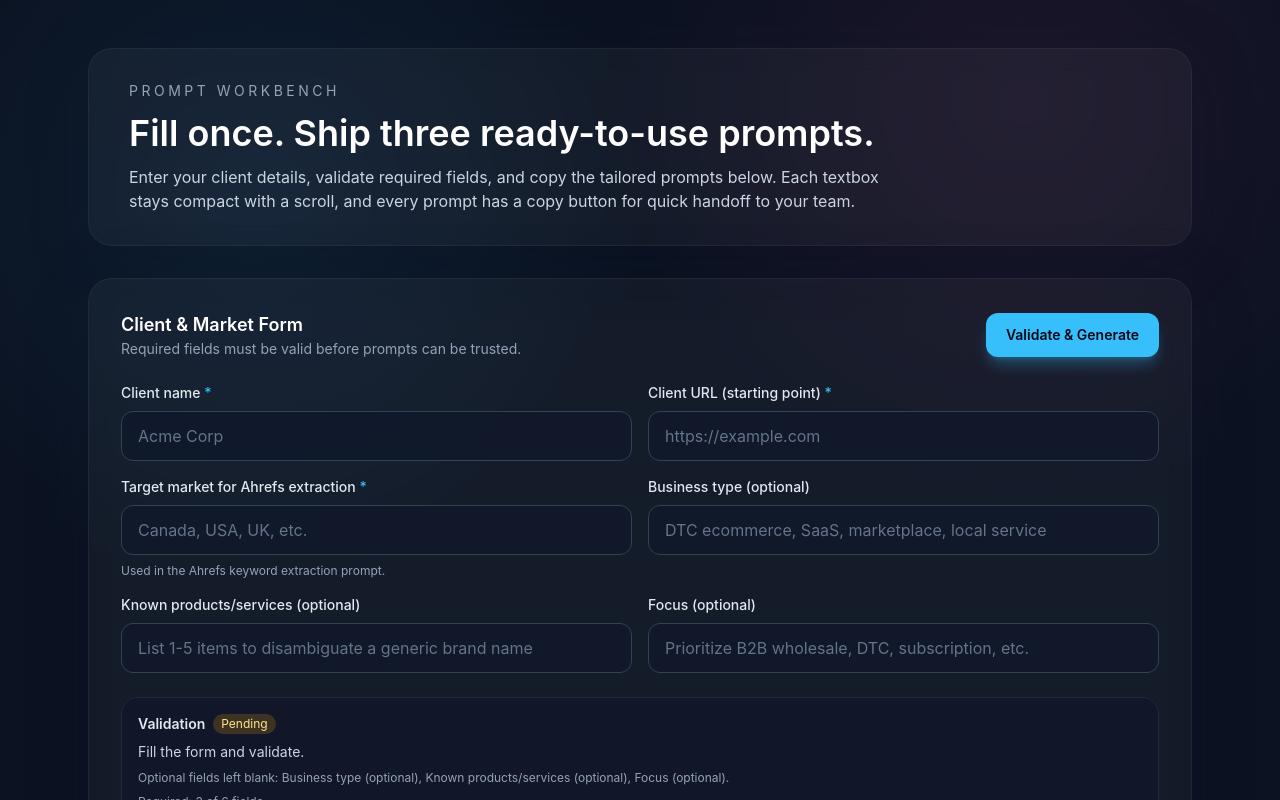
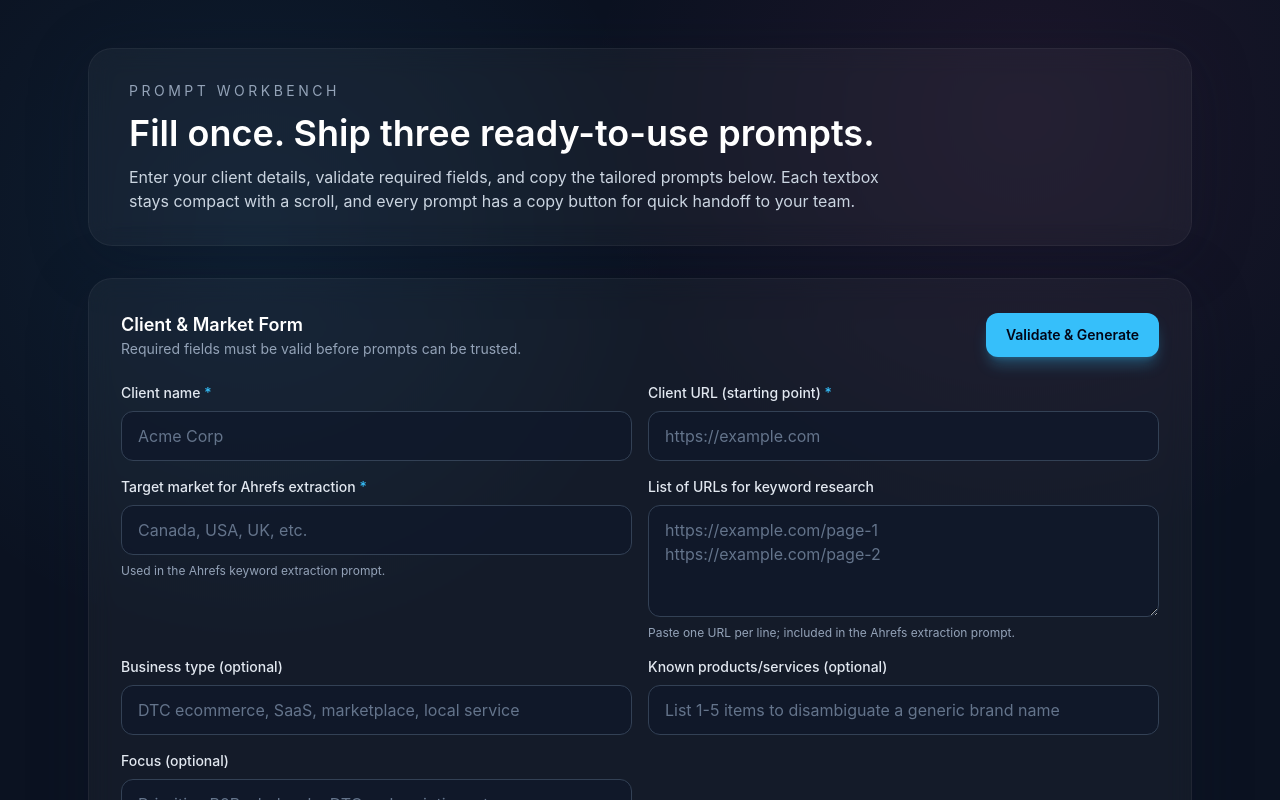
Before and after one commit to allinadvertising/fred, a Next.js app: page / in a window 1280 px wide. Shown: the top 800 px of the page. Built offline with nearby package versions, Linux system fonts and the light colour scheme.

Commit message:
list of URLs are now part of the main formulary

```diff
--- a/app/page.tsx
+++ b/app/page.tsx
@@ -11,7 +11,8 @@ const initialValues: FormValues = {
   businessType: '',
   knownProducts: '',
   focus: '',
-  targetMarket: ''
+  targetMarket: '',
+  keywordUrls: ''
 };
 
 const fieldConfig: Array<{
@@ -20,6 +21,7 @@ const fieldConfig: Array<{
   placeholder: string;
   required?: boolean;
   helper?: string;
+  multiline?: boolean;
 }> = [
   {
     key: 'clientName',
@@ -39,6 +41,13 @@ const fieldConfig: Array<{
     placeholder: 'Canada, USA, UK, etc.',
     required: true,
     helper: 'Used in the Ahrefs keyword extraction prompt.'
+  },
+  {
+    key: 'keywordUrls',
+    label: 'List of URLs for keyword research',
+    placeholder: 'https://example.com/page-1\nhttps://example.com/page-2',
+    helper: 'Paste one URL per line; included in the Ahrefs extraction prompt.',
+    multiline: true
   },
   {
     key: 'businessType',
@@ -164,6 +173,21 @@ export default function HomePage() {
                   {field.label}
                   {field.required && <span className="text-accent"> *</span>}
                 </label>
+                {field.multiline ? (
+                  <textarea
+                    id={field.key}
+                    className="input min-h-28"
+                    placeholder={field.placeholder}
+                    value={formValues[field.key]}
+                    onChange={(event) => {
+                      const nextValue = event.target.value;
+                      setFormValues((prev) => ({ ...prev, [field.key]: nextValue }));
+                      if (hasValidated && !pendingValidation) {
+                        setPendingValidation(true);
+                      }
+                    }}
+                  />
+                ) : (
                   <input
                     id={field.key}
                     className="input"
@@ -177,6 +201,7 @@ export default function HomePage() {
                       }
                     }}
                   />
+                )}
                 {field.helper && <p className="text-xs text-slate-400">{field.helper}</p>}
                 {errors[field.key] && <p className="error">{errors[field.key]}</p>}
               </div>
--- a/lib/prompts.ts
+++ b/lib/prompts.ts
@@ -5,6 +5,7 @@ export type FormValues = {
   knownProducts: string;
   focus: string;
   targetMarket: string;
+  keywordUrls: string;
 };
 
 export type PromptDefinition = {
@@ -198,6 +199,11 @@ If you cannot access the site or sources:
 
 const prompt2Template = (values: FormValues) => {
   const targetMarket = cleanValue(values.targetMarket);
+  const formattedUrls = values.keywordUrls
+    .split(/\r?\n/)
+    .map((line) => line.trim())
+    .filter(Boolean)
+    .join('\n');
   return `# Ahrefs Keyword Extraction Prompt
 
 **Input Parameter:**
@@ -216,7 +222,9 @@ The desired output is a **CSV file** containing the following specific columns:
 6. Parent Topic (Optional, but helpful for grouping)
 7. Intent (Must be classified as Informational, Commercial, Transactional, or Navigational)
 
-**Note:** Ensure all columns are populated, as Intent and CPC are strictly required for downstream scoring calculations.`;
+**Note:** Ensure all columns are populated, as Intent and CPC are strictly required for downstream scoring calculations.${
+    formattedUrls ? `\n\nURLs:\n${formattedUrls}` : ''
+  }`;
 };
 
 const prompt3Template = () => `# Keyword Analysis, Scoring & Clustering Prompt
```
Lines whose indentation alone changed are shown as unchanged.
